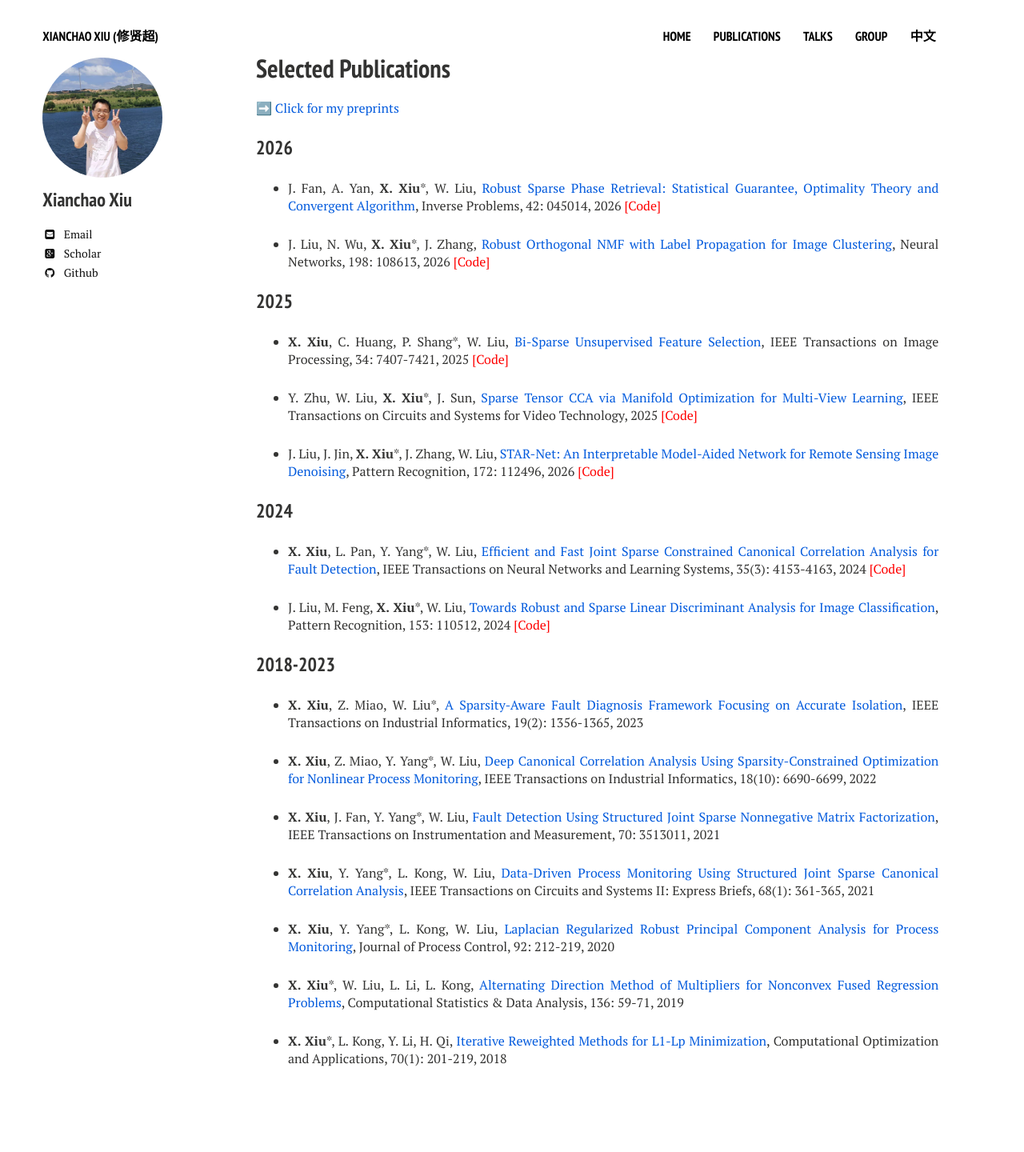
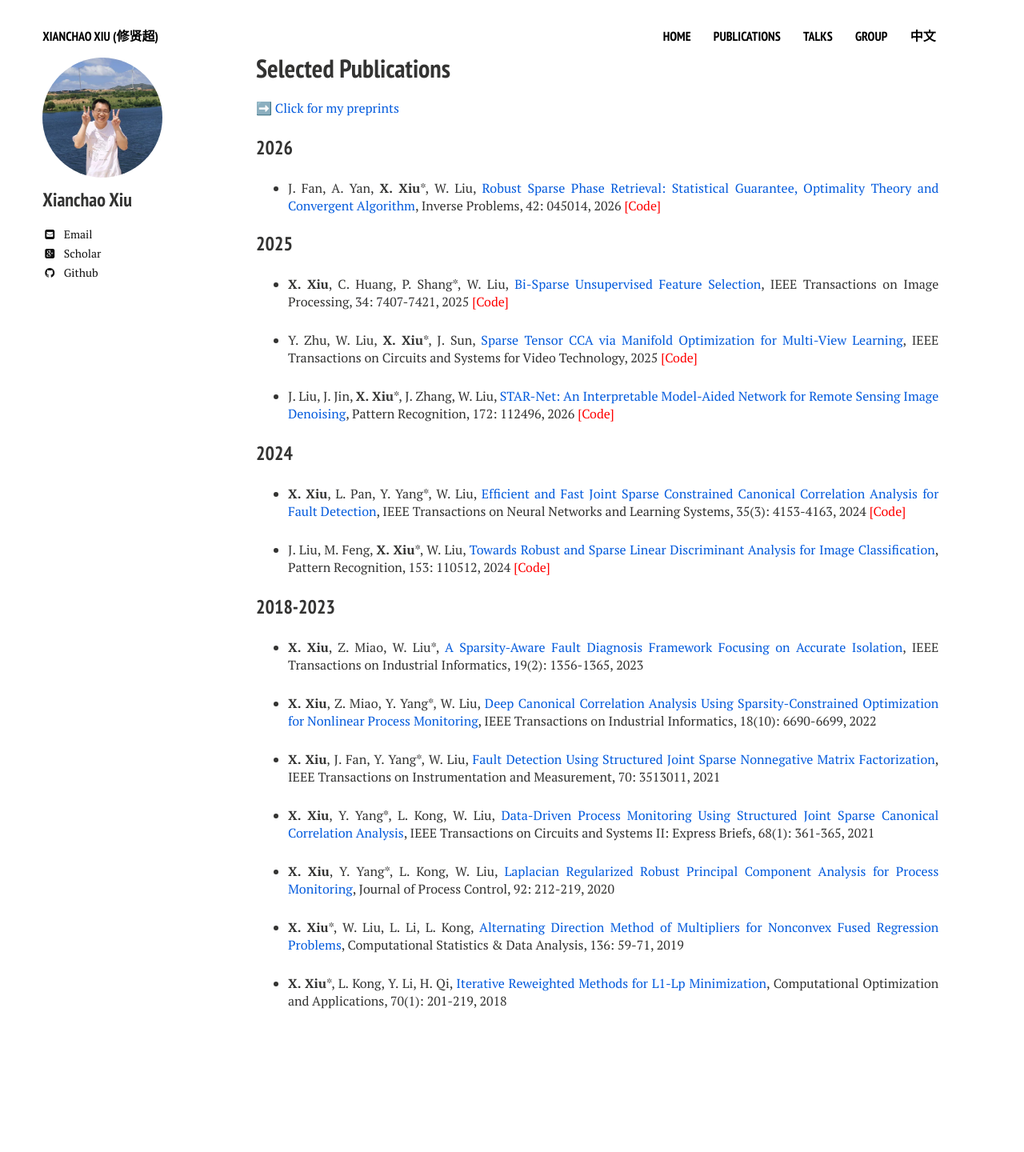
Before and after one commit to xianchaoxiu/xianchaoxiu.github.io, a Jekyll site: the page built from publications/index.md, in a window 1280 px wide. Shown: the whole page at 80% size. Built offline with Jekyll 4.4.1, drawn with Linux system fonts in a browser that asks for light colours; nearby versions of some CDN libraries; after the commit the page ends 1368 px from its top, so only the background shows below that.

Commit message:
Update index.md

```diff
--- a/publications/index.md
+++ b/publications/index.md
@@ -13,8 +13,6 @@ share: false
 ### 2026
 
 * J. Fan, A. Yan, <b>X. Xiu</b>*, W. Liu,  <a href="https://doi.org/10.1088/1361-6420/ae5e02" class="textlink" target="_blank">Robust Sparse Phase Retrieval: Statistical Guarantee, Optimality Theory and Convergent Algorithm</a>, Inverse Problems, 42: 045014, 2026 <a href="https://github.com/xianchaoxiu/HPR" class="textlink" target="_blank" style="color: red;">[Code]</a>
-
-* J. Liu, N. Wu, <b>X. Xiu</b>*, J. Zhang, <a href="https://doi.org/10.1016/j.neunet.2026.108613" class="textlink" target="_blank">Robust Orthogonal NMF with Label Propagation for Image Clustering</a>, Neural Networks, 198: 108613, 2026 <a href="https://github.com/xianchaoxiu/RONMF" class="textlink" target="_blank" style="color: red;">[Code]</a>
 
 ### 2025
 
```
